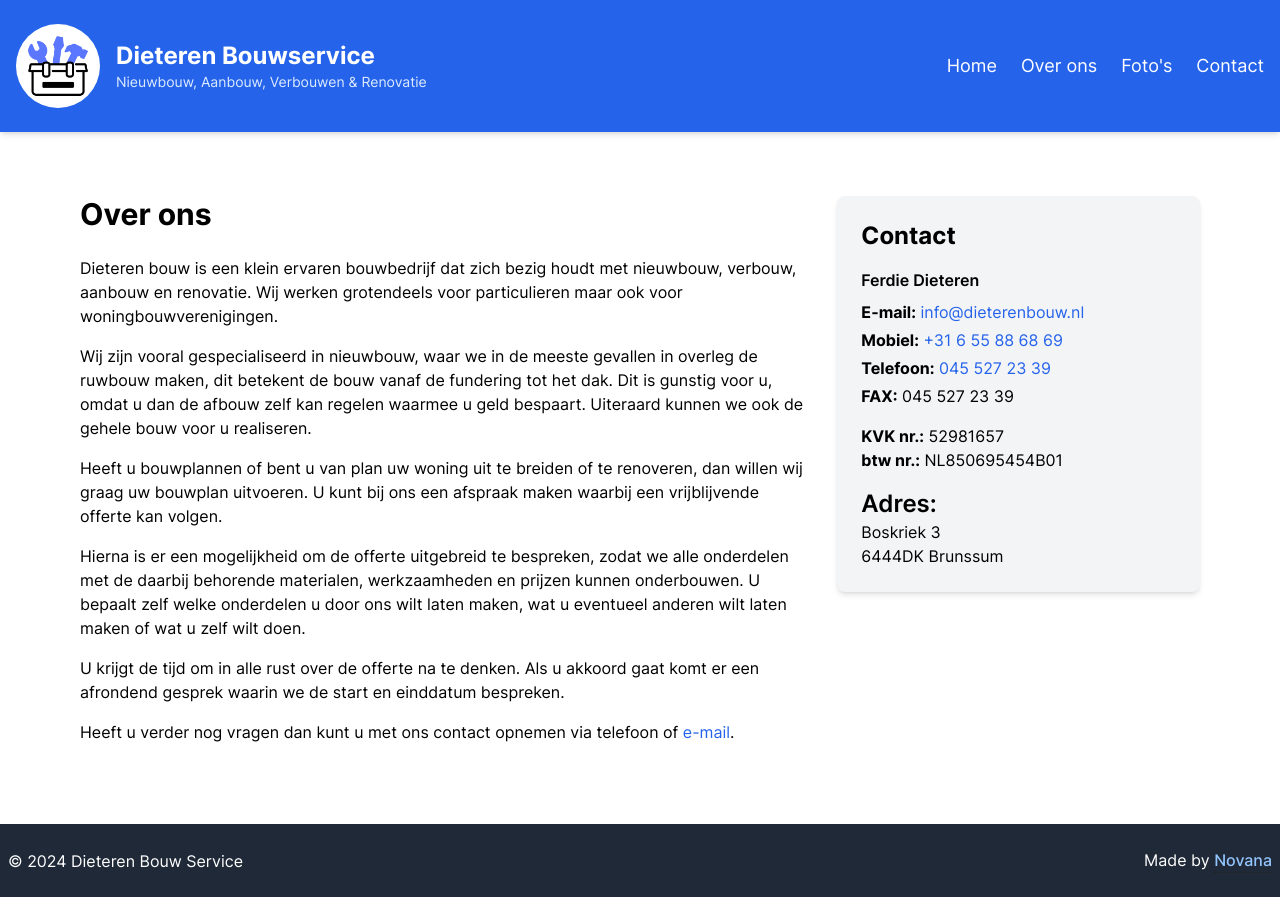
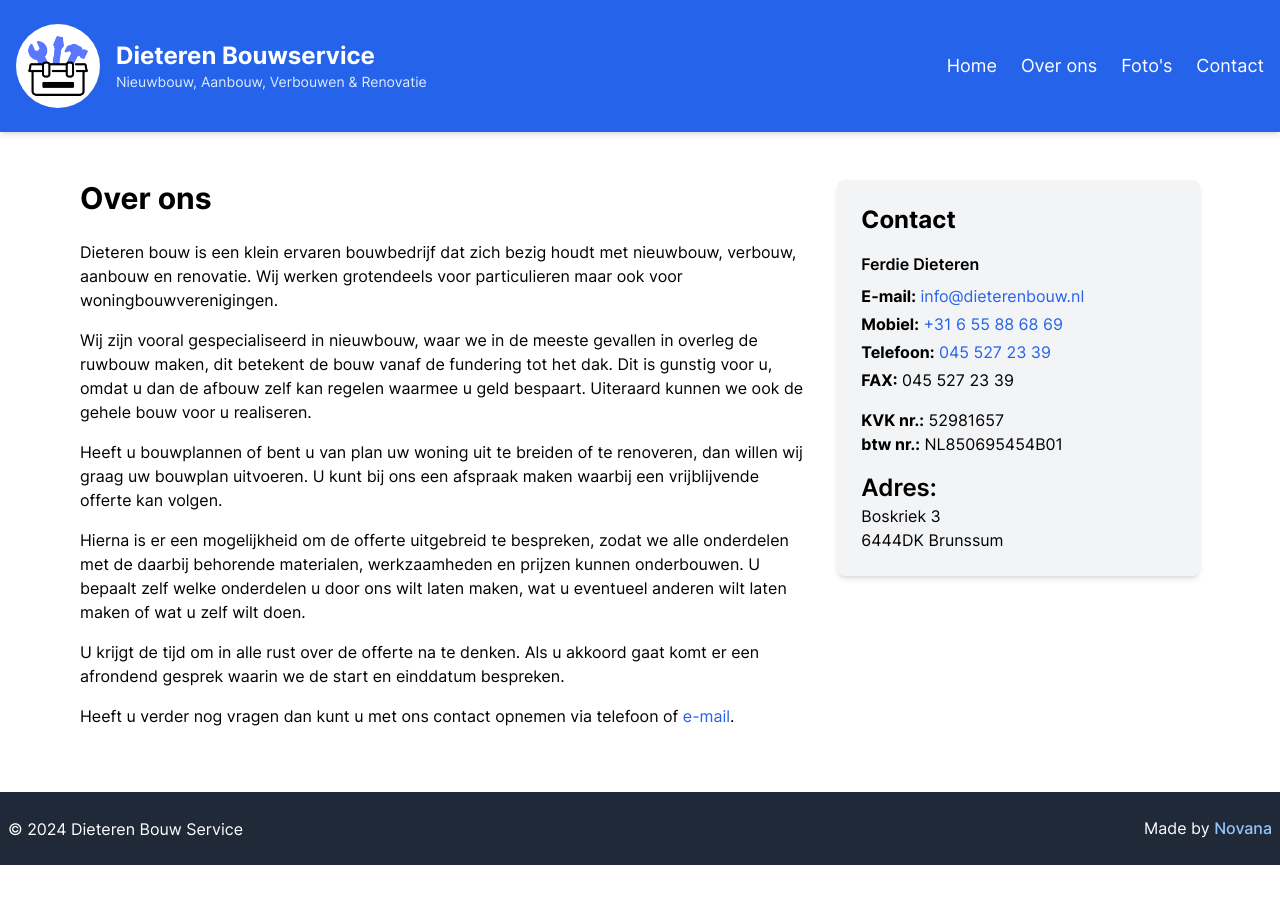
Before and after one commit to nicknijenhuis/construction, a Next.js app: page /over-ons in a window 1280 px wide. After the commit the page ends 865 px from the top, so only its background shows below. Built offline with nearby package versions, Linux system fonts and the light colour scheme.

Commit message:
chore: some padding fixes

```diff
--- a/src/app/contact/page.tsx
+++ b/src/app/contact/page.tsx
@@ -9,7 +9,7 @@
   return (
     <main>
       <section className='bg-white'>
-        <div className='layout relative py-12'>
+        <div className='layout relative py-2'>
           <ContactWidget />
         </div>
       </section>
--- a/src/app/fotos/page.tsx
+++ b/src/app/fotos/page.tsx
@@ -17,7 +17,7 @@
   ];
 
   return (
-    <main className='max-w-6xl mx-auto px-4 py-8'>
+    <main className='max-w-6xl mx-auto px-4 py-4'>
       <h1 className='text-3xl font-bold mb-6'>Foto's</h1>
       <div className='flex flex-col md:flex-row gap-8'>
         <div className='md:w-3/4'>
--- a/src/app/over-ons/page.tsx
+++ b/src/app/over-ons/page.tsx
@@ -5,7 +5,7 @@
 
 export default function AboutUs() {
   return (
-    <main className='max-w-6xl mx-auto px-4 py-8'>
+    <main className='max-w-6xl mx-auto px-4 py-4'>
       <div className='flex flex-col md:flex-row gap-8'>
         <div className='md:w-2/3'>
           <h1 className='text-3xl font-bold mb-6'>Over ons</h1>
```
